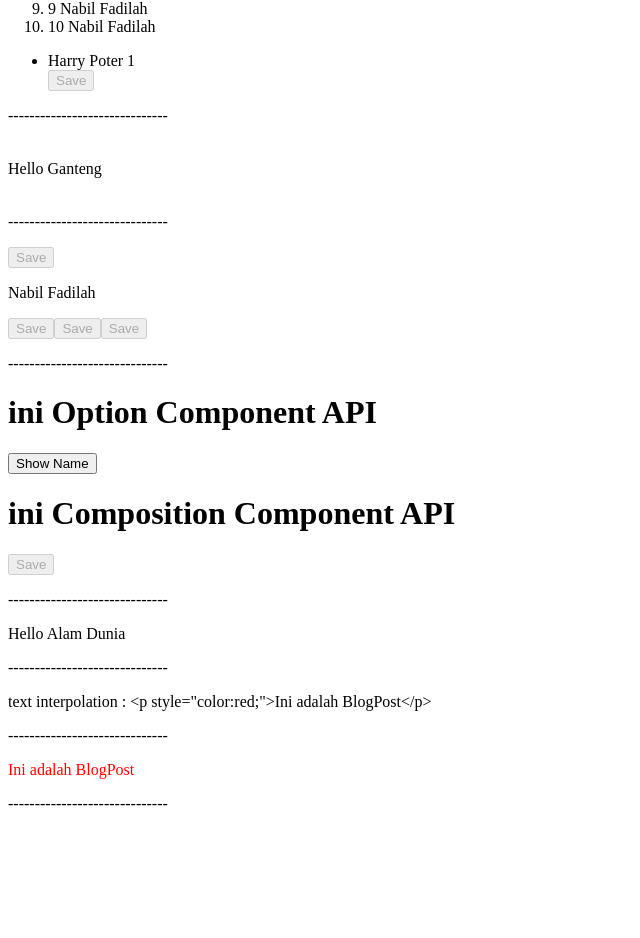
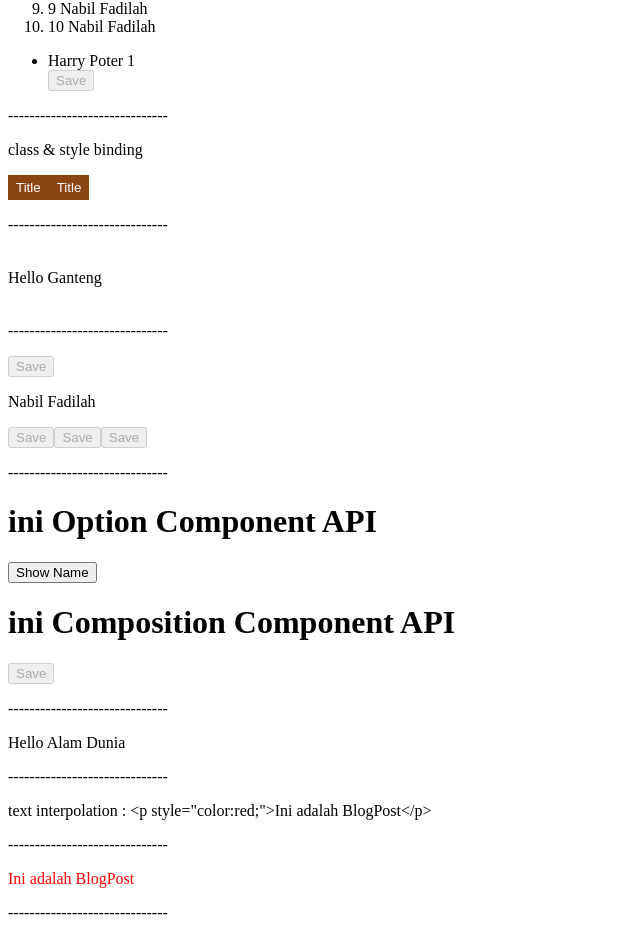
Before and after one commit to Nabilfadilah/hello-vue, a Vue app: page / in a window 1280 px wide. Shown: the part 1238-2176 px from the top of the page, without its empty margins (0-640 px from the left). Before the commit the page ends 2067 px from the top, so only its background shows below. Built offline with nearby package versions, Linux system fonts and the light colour scheme.

Commit message:
Membuat Class dan Style Bindings

```diff
--- a/src/App.vue
+++ b/src/App.vue
@@ -8,6 +8,7 @@ import HoleButton from './components/HoleButton.vue';
 import MainButton from './components/MainButton.vue';
 import OptionsComponent from './components/OptionsComponent.vue';
 import TheWelcome from './components/TheWelcome.vue'
+import InfoButton from './components/InfoButton.vue';
 
 const name = 'Nabil Fadilah'
 
@@ -82,6 +83,13 @@ const author = reactive({
   ]
 })
 // end--------------------------
+
+//class & style binding
+const disabled = ref(false);
+const toggleDisable = () => {
+  disabled.value = !disabled.value
+}
+//end---------------------------
 
 </script>
 
@@ -165,6 +173,11 @@ const author = reactive({
   </ul>
   <p>------------------------------</p>
 
+  <p>class & style binding</p>
+  <InfoButton />
+  <InfoButton @click="toggleDisable" :disabled="disabled" />
+  <p>------------------------------</p>
+
   <header>
     <!-- <img alt="Vue logo" class="logo" src="./assets/logo.svg" width="125" height="125" /> -->
 
--- /dev/null
+++ b/src/components/InfoButton.vue
@@ -0,0 +1,35 @@
+<script setup>
+    const {title, disable} = defineProps({
+        title: {
+            type: String,
+            default: 'Title'
+        },
+        disabled: {
+            type: Boolean,
+            default: false
+        }
+    })
+
+    // jika tidak disable
+    const disabledColor = "#000"
+    const availableColor = "#fff"
+</script>
+
+<template>
+    <!-- class binding dengan kondisi tertentu -->
+     <!-- bisa juga atur warnanya di class -->
+    <button :disabled class="button" :class="{disabled: disabled}" :style="{color: disabled ? disabledColor : availableColor}">{{ title }}</button>
+</template>
+
+<style scoped>
+.button {
+    background-color: saddlebrown;
+    border: none;
+    color: white;
+    padding: 5px 8px;
+}
+
+.disabled {
+    background-color: mediumaquamarine;
+}
+</style>
```
